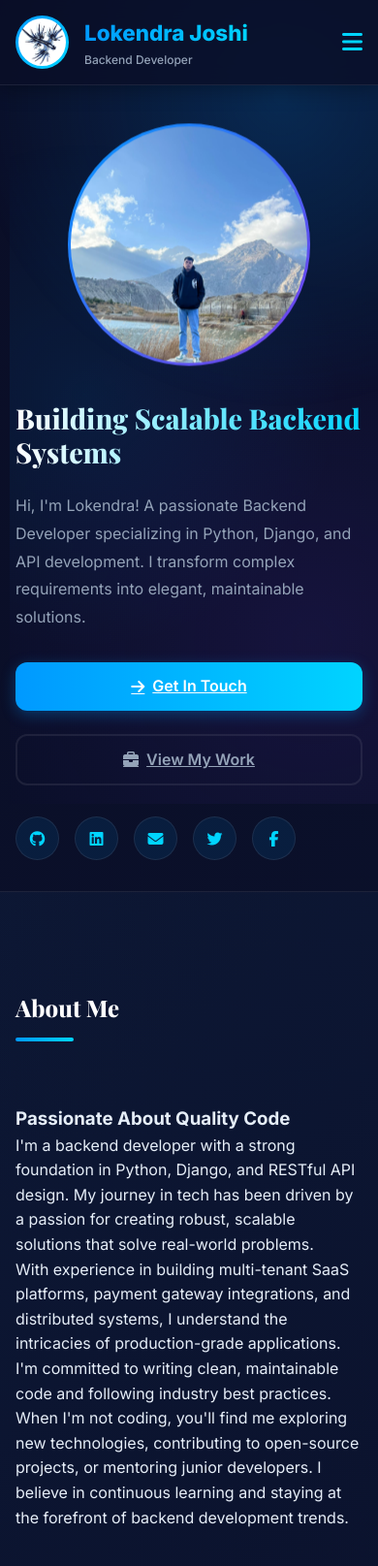
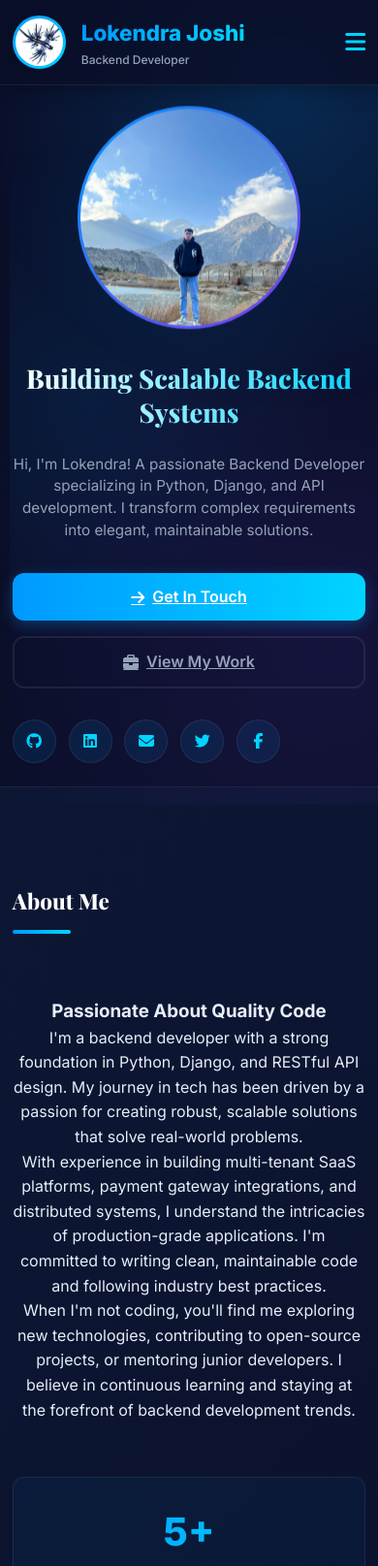
Before and after one commit to LoKiiZoshi/lokendrajoshi.github.io, a plain HTML site: page index.html in a window 390 px wide. Shown: the top 1615 px of the page at 97% size. Drawn offline with nearby package versions, Linux system fonts and the light colour scheme.

Commit message:
mobile responsive

```diff
--- a/index.html
+++ b/index.html
@@ -778,40 +778,51 @@
     footer a:hover {
       color: var(--accent-blue);
     }
-
 /* RESPONSIVE DESIGN */
 @media (max-width: 768px) {
+
+  /* Mobile Menu Button */
   .mobile-toggle {
     display: block;
   }
 
+  /* Navigation Mobile Menu */
   .nav-links {
     display: none;
     position: absolute;
     top: 70px;
     left: 0;
     right: 0;
-        background: rgba(10, 14, 39, 0.95);
-        backdrop-filter: blur(10px);
+    background: rgba(10, 14, 39, 0.97);
+    backdrop-filter: blur(12px);
     flex-direction: column;
-        gap: 1rem;
-        padding: 2rem;
+    gap: 1.2rem;
+    padding: 2rem 1rem;
     text-align: center;
     border-bottom: 1px solid var(--border-color);
+    animation: fadeInMenu 0.3s ease-out;
   }
 
   .nav-links.active {
     display: flex;
   }
 
+  @keyframes fadeInMenu {
+    from { opacity: 0; transform: translateY(-10px); }
+    to   { opacity: 1; transform: translateY(0); }
+  }
+
+  /* Hero Section */
   .hero-content {
     grid-template-columns: 1fr;
-        gap: 2rem;
-        padding: 2rem 0;
+    gap: 1.8rem;
+    padding: 1.5rem 0;
+    text-align: center;
   }
 
   .hero-text h2 {
-        font-size: 2.5rem;
+    font-size: 2.2rem;
+    line-height: 1.3;
   }
 
   .hero-image {
@@ -819,25 +830,34 @@
   }
 
   .image-wrapper {
-        width: 250px;
-        height: 250px;
+    width: 230px;
+    height: 230px;
+    margin: 0 auto;
   }
 
+  /* Titles */
   .section-title {
-        font-size: 2rem;
+    font-size: 1.8rem;
+    text-align: center;
   }
 
+  /* About Section */
   .about-content {
     grid-template-columns: 1fr;
-        gap: 2rem;
+    gap: 1.5rem;
+    text-align: center;
   }
 
+  /* Achievements */
   .achievements {
     grid-template-columns: 1fr;
+    gap: 1rem;
   }
 
+  /* Buttons */
   .cta-buttons {
     flex-direction: column;
+    gap: 1rem;
   }
 
   .btn {
@@ -845,51 +865,60 @@
     justify-content: center;
   }
 
+  /* Projects */
   .projects-grid {
     grid-template-columns: 1fr;
+    gap: 1.2rem;
   }
 
+  /* Skills */
   .skills-content {
     grid-template-columns: 1fr;
+    gap: 1rem;
   }
 
+  /* Hero spacing */
   .hero {
-        padding-top: 100px;
+    padding-top: 90px;
     min-height: auto;
   }
 }
 
+/* Extra Small Screens */
 @media (max-width: 480px) {
+
   .container {
-        padding: 0 1rem;
+    padding: 0 0.8rem;
   }
 
   .nav-content {
-        padding: 0 1rem;
+    padding: 0 0.8rem;
   }
 
   .nav-links a {
-        font-size: 0.85rem;
+    font-size: 0.9rem;
   }
 
   .hero-text h2 {
-        font-size: 1.8rem;
+    font-size: 1.7rem;
   }
 
   .hero-text p {
-        font-size: 1rem;
+    font-size: 0.95rem;
+    line-height: 1.5;
   }
 
   .section-title {
-        font-size: 1.5rem;
+    font-size: 1.4rem;
   }
 
   .social-icons {
-        margin-top: 1.5rem;
+    margin-top: 1rem;
+    gap: 0.8rem;
   }
 }
 
-    /* SMOOTH SCROLL ANIMATION */
+/* Smooth Scroll Animations */
 .fade-in {
   opacity: 0;
   transform: translateY(20px);
```
Lines whose indentation alone changed are shown as unchanged.
